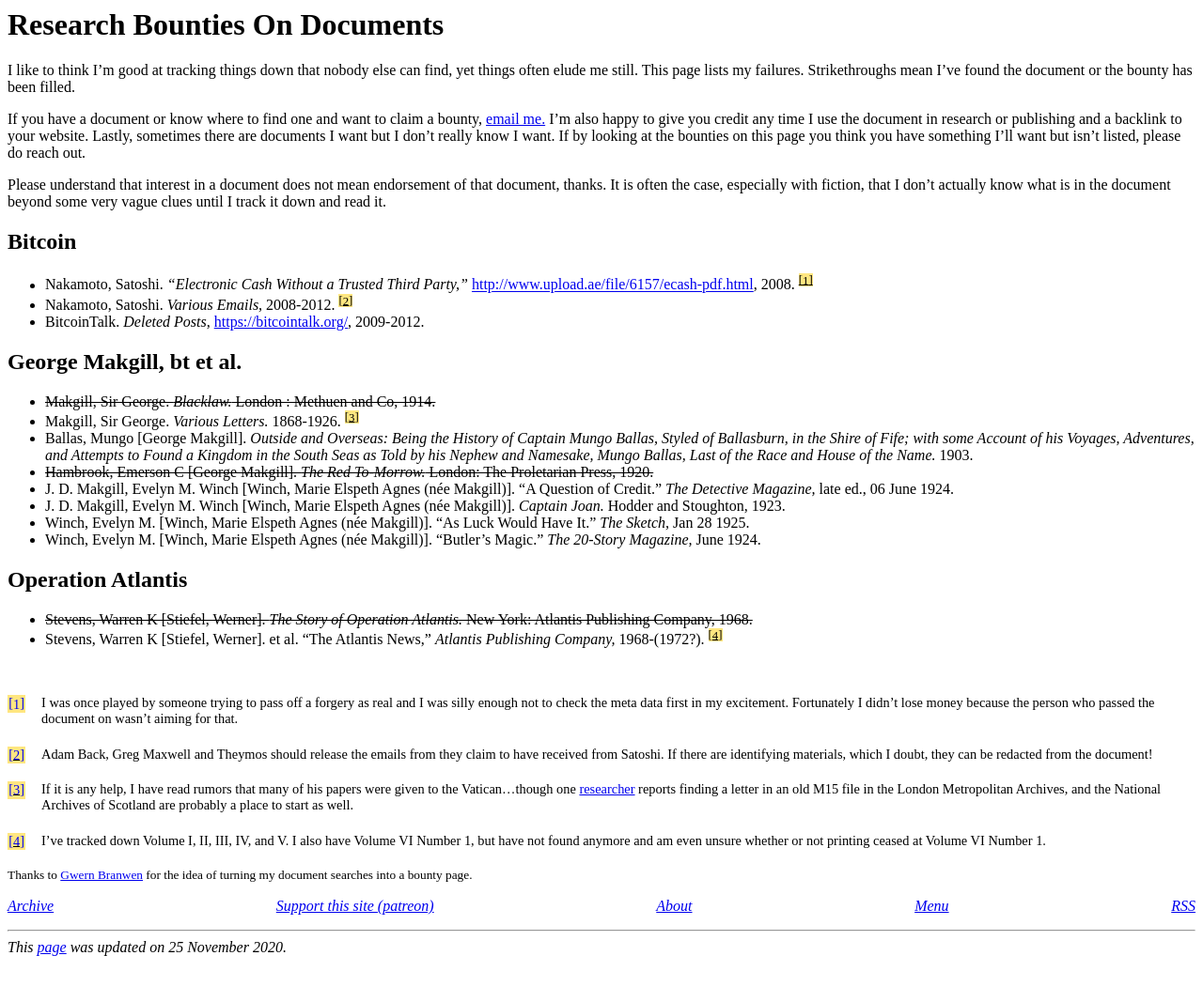
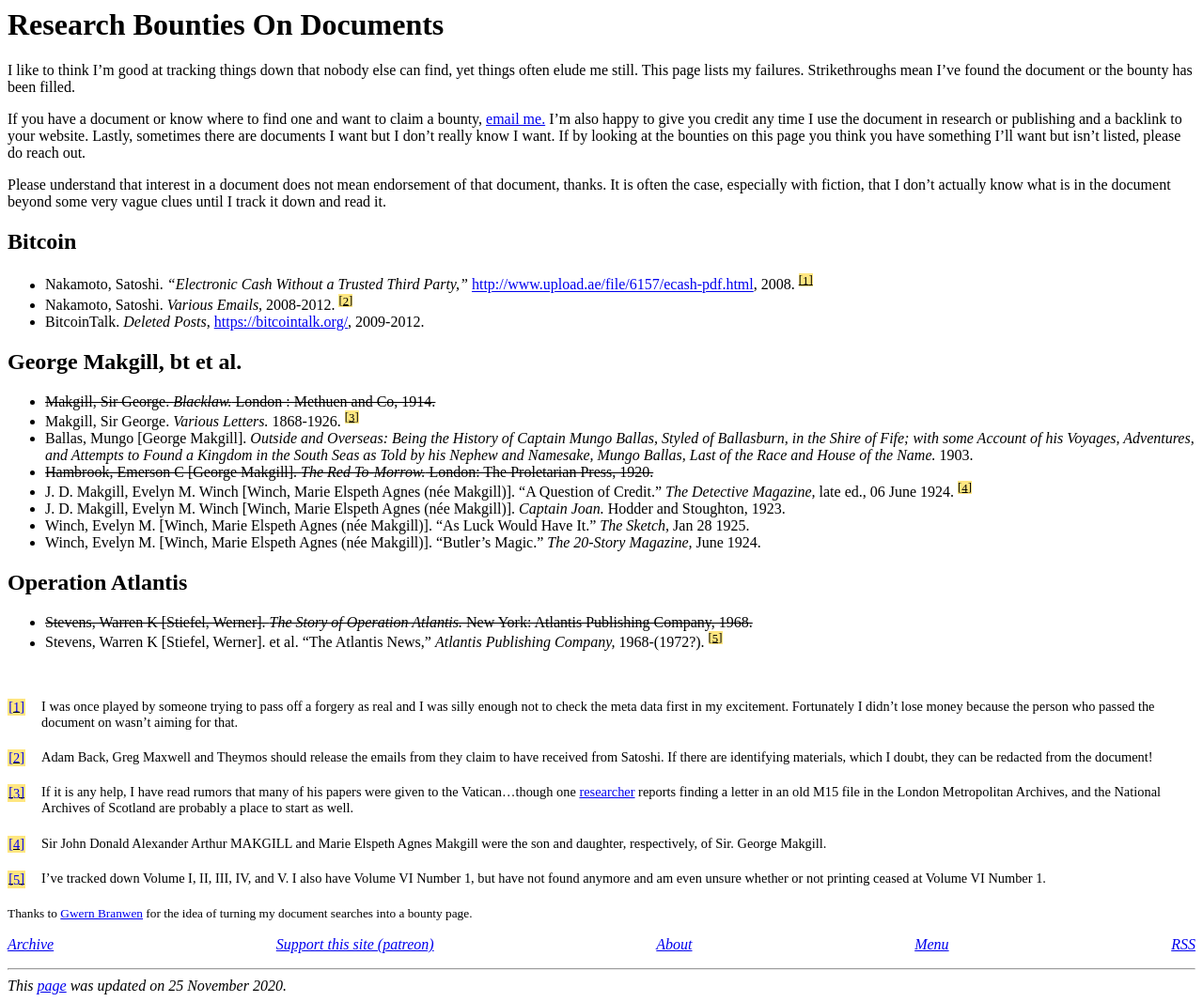
Before and after one commit to derykmakgill/website, a Jekyll site: the page built from research-bounties.md, in a window 1280 px wide. Shown: the whole page at 94% size. Built offline with Jekyll 4.4.1, drawn with Linux system fonts in a browser that asks for light colours; before the commit the page ends 1026 px from its top, so only the background shows below that.

Commit message:
Update research-bounties.md

```diff
--- a/research-bounties.md
+++ b/research-bounties.md
@@ -22,7 +22,7 @@
 - Makgill, Sir George. *Various Letters.* 1868-1926. <span class="footnote"><span class="fnHide"> (Footnote: </span>If it is any help, I have read rumors that many of his papers were given to the Vatican...though one <a href="http://answers.google.com/answers/threadview/id/771994.html">researcher</a> reports finding a letter in an old M15 file in the London Metropolitan Archives, and the National Archives of Scotland are probably a place to start as well.<span class="fnHide">)</span></span>
 - Ballas, Mungo [George Makgill]. *Outside and Overseas: Being the History of Captain Mungo Ballas, Styled of Ballasburn, in the Shire of Fife; with some Account of his Voyages, Adventures, and Attempts to Found a Kingdom in the South Seas as Told by his Nephew and Namesake, Mungo Ballas, Last of the Race and House of the Name.* 1903.
 - ~~Hambrook, Emerson C [George Makgill]. *The Red To-Morrow.* London: The Proletarian Press, 1920.~~
-- J. D. Makgill, Evelyn M. Winch [Winch, Marie Elspeth Agnes (née Makgill)]. "A Question of Credit." *The Detective Magazine,* late ed., 06 June 1924.
+- J. D. Makgill, Evelyn M. Winch [Winch, Marie Elspeth Agnes (née Makgill)]. "A Question of Credit." *The Detective Magazine,* late ed., 06 June 1924. <span class="footnote"><span class="fnHide"> (Footnote: </span>Sir John Donald Alexander Arthur MAKGILL and Marie Elspeth Agnes Makgill were the son and daughter, respectively, of Sir. George Makgill.<span class="fnHide">)</span></span>
 - J. D. Makgill, Evelyn M. Winch [Winch, Marie Elspeth Agnes (née Makgill)]. *Captain Joan.* Hodder and Stoughton, 1923.
 - Winch, Evelyn M. [Winch, Marie Elspeth Agnes (née Makgill)]. "As Luck Would Have It." *The Sketch,* Jan 28 1925.
 - Winch, Evelyn M. [Winch, Marie Elspeth Agnes (née Makgill)]. "Butler's Magic." *The 20-Story Magazine,* June 1924.
```
